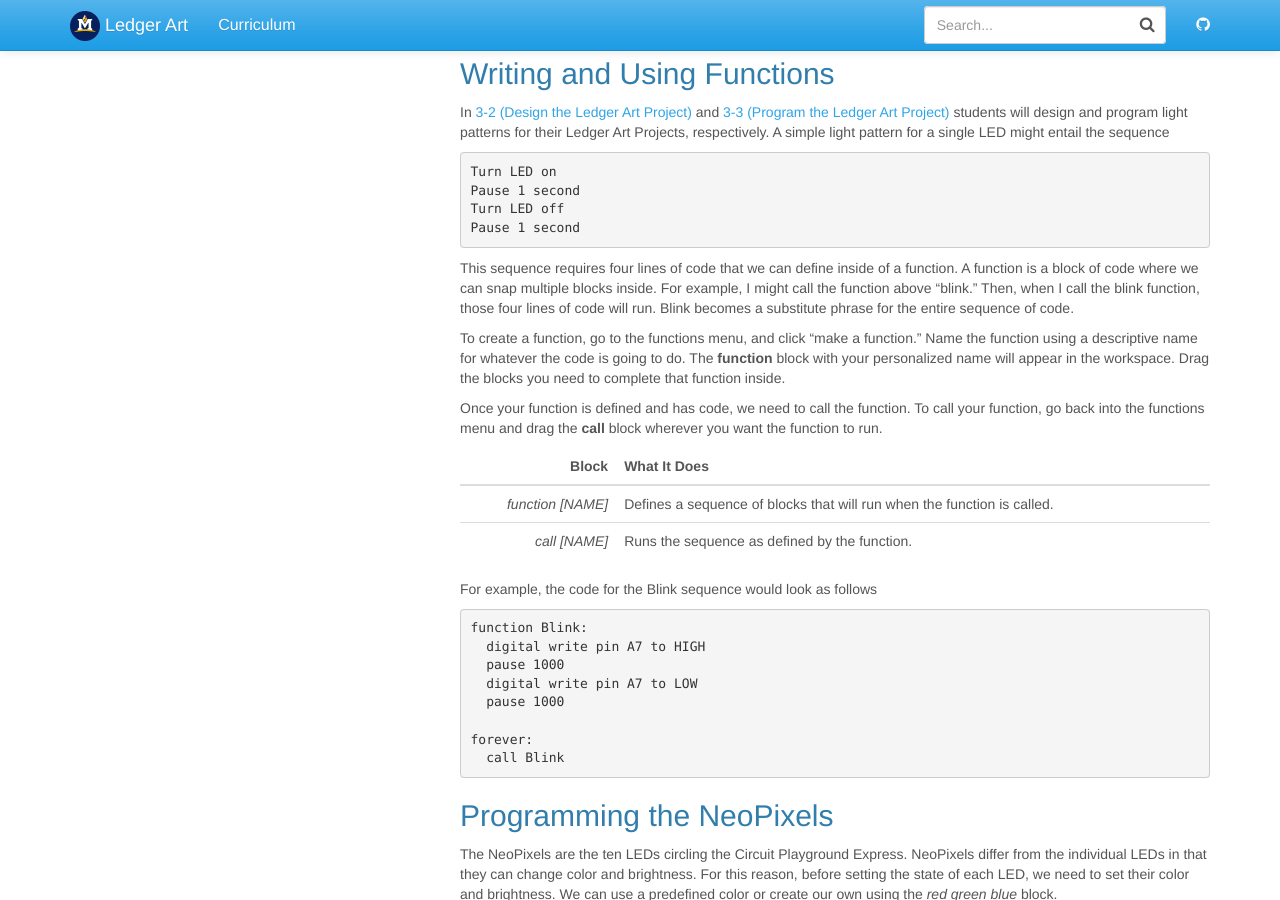
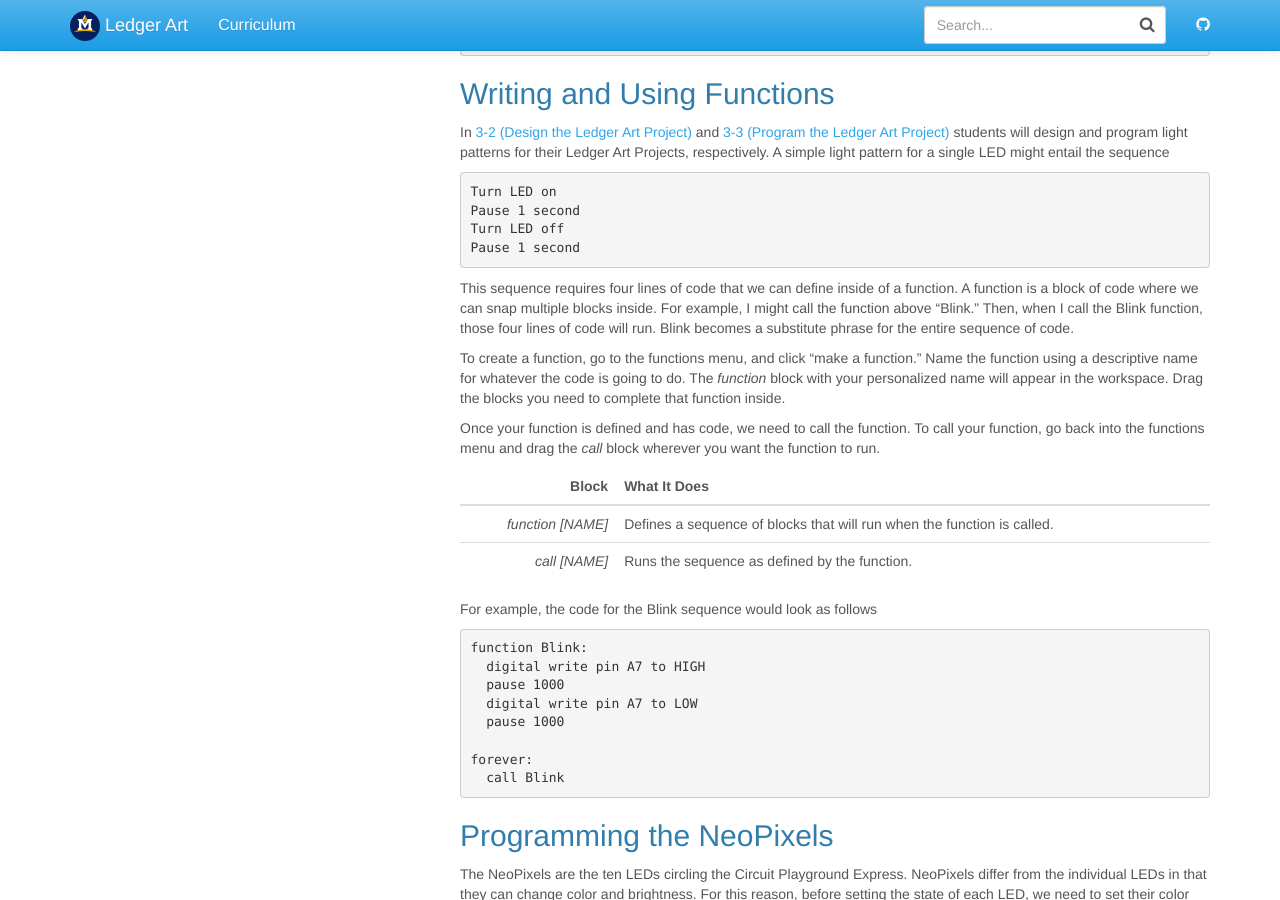
Before and after one commit to jake-chipps/friendometer, a Jekyll site: the page built from _docs/guides/code-guide.md, in a window 1280 px wide and 900 px high, scrolled down 2848 px. Built offline with Jekyll 4.4.1, drawn with Linux system fonts in a browser that asks for light colours; part of the change alters nothing that is shown; some of the changed text lies outside the part shown.

Commit message:
Typo and formatting fixes

````diff
--- a/_docs/guides/code-guide.md
+++ b/_docs/guides/code-guide.md
@@ -46,16 +46,16 @@ There are two loop blocks this curriculum uses: the *forever* block and the *pau
 |   Block   | What It Does    |
 | ---: | --- |
 | *forever* | The code you have in a forever loop will run and keep repeating itself the whole time your program is active. Code in other parts of your program won’t stop while your forever loop is running. This includes other forever loops.  |
-| *pause*  | Pause a part of the program for some number of milliseconds. When code in a block comes to a pause, it will wait the amount of time you tell it to.  |
+| *pause [NUMBER] ms*  | Pause a part of the program for some number of milliseconds. When code in a block comes to a pause, it will wait the amount of time you tell it to.  |
 
 ### Logic <a name="logic"></a>
 Logic blocks control the flow of your program. While groups of blocks normally run sequentially from top to bottom, you can redirect the code that runs next by checking if a condition is true.
 
-There are two logic blocks this curriculum uses: the *if...else...* block and the *boolean* block.
+There are two logic blocks this curriculum uses: the *if<BOOLEAN>{CODE} else{CODE}* block and the *boolean* block.
 
 |   Block   | What It Does    |
 | ---: | --- |
-| *if...else...* | Run code depending on whether a boolean condition is true or false. The code inside the if block only runs when the condition block is true. You can compare variables to values or variables to variables, for a true condition. If you want some other code to run when the opposite condition is true, you put it in an additional block area called else.  |
+| *if <BOOLEAN> {CODE} else {CODE}* | Run code depending on whether a boolean condition is true or false. The code inside the if block only runs when the condition block is true. You can compare variables to values or variables to variables, for a true condition. If you want some other code to run when the opposite condition is true, you put it in an additional block area called else.  |
 | *boolean*  | A Boolean has one of two possible values: true or false. Boolean (logical) operators (and, or, not) take Boolean inputs and make another Boolean value. These blocks represent the true and false Boolean values, which can be dragged any place a Boolean value is expected. |
 
 ### Variables <a name="variables"></a>
@@ -63,8 +63,8 @@ When we need to store information (like the current value of a sensor), we need
 
 |   Block   | What It Does    |
 | ---: | --- |
-| *set* | Assign (set) a variable’s value. |
-| *variable name* | Access (get) a variable's value. When we want to check the current state of a variable, we need to get it first using the variable's name. |
+| *set [NAME] to [VALUE]* | Assign (set) a variable’s value. |
+| *[NAME]* | Access (get) a variable's value. When we want to check the current state of a variable, we need to get it first using the variable's name. |
 
 For example, if I want to set a variable called *age* to 11, I would write
 ```
@@ -109,11 +109,11 @@ Pause 1 second
 Turn LED off
 Pause 1 second
 ```
-This sequence requires four lines of code that we can define inside of a function. A function is a block of code where we can snap multiple blocks inside. For example, I might call the function above "blink." Then, when I call the blink function, those four lines of code will run. Blink becomes a substitute phrase for the entire sequence of code.
+This sequence requires four lines of code that we can define inside of a function. A function is a block of code where we can snap multiple blocks inside. For example, I might call the function above "Blink." Then, when I call the Blink function, those four lines of code will run. Blink becomes a substitute phrase for the entire sequence of code.
 
-To create a function, go to the functions menu, and click "make a function." Name the function using a descriptive name for whatever the code is going to do. The **function** block with your personalized name will appear in the workspace. Drag the blocks you need to complete that function inside.
+To create a function, go to the functions menu, and click "make a function." Name the function using a descriptive name for whatever the code is going to do. The *function* block with your personalized name will appear in the workspace. Drag the blocks you need to complete that function inside.
 
-Once your function is defined and has code, we need to call the function. To call your function, go back into the functions menu and drag the **call** block wherever you want the function to run.
+Once your function is defined and has code, we need to call the function. To call your function, go back into the functions menu and drag the *call* block wherever you want the function to run.
 
 |   Block   | What It Does    |
 | ---: | --- |
````
